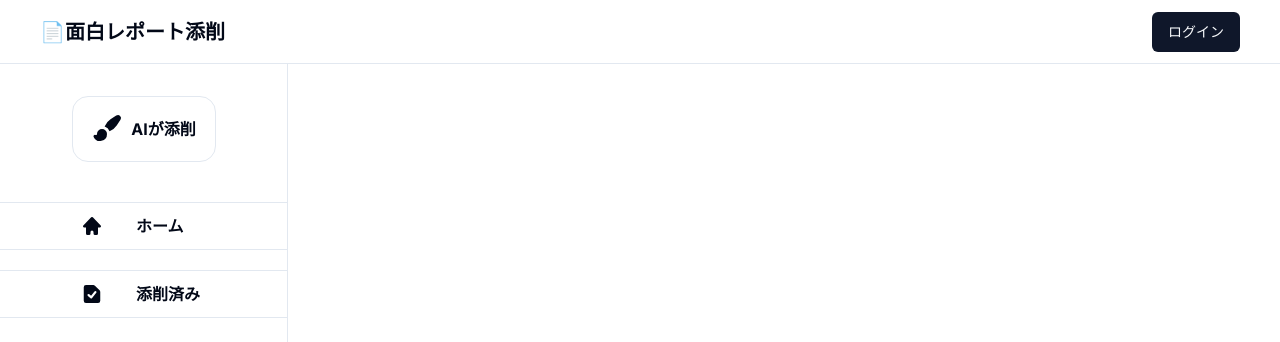
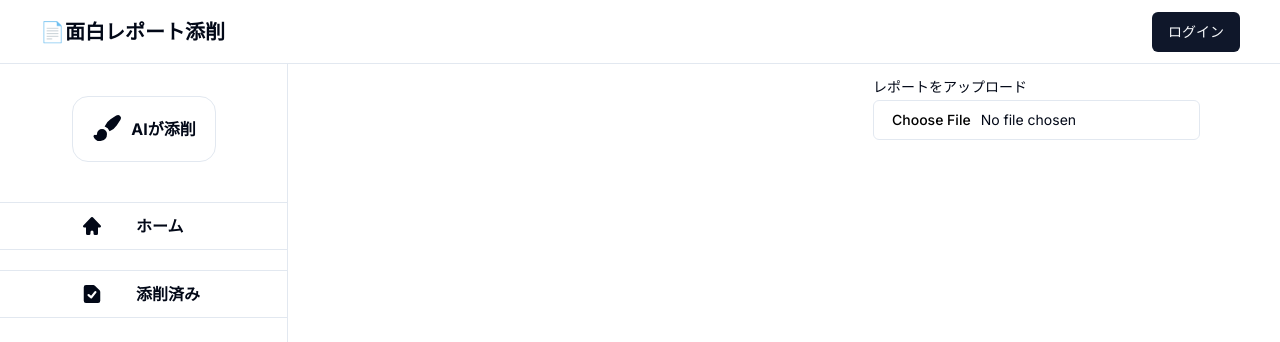
Before and after one commit to Moriyuki-S/report-correction, a Next.js app: page / in a window 1280 px wide. Shown: the top 342 px of the page. Built offline with nearby package versions, Linux system fonts and the light colour scheme; no server answers.

Commit message:
rename : file->reportにリネーム

```diff
--- a/src/app/page.tsx
+++ b/src/app/page.tsx
@@ -1,7 +1,10 @@
 import { Button } from "@/components/ui/button";
+import ReportUploadButton from "@/feature/report/components/ReportUploadInput";
 
 export default function Home() {
   return (
-    <Button>Hello World</Button>
+    <div className="fixed right-20 top-20">
+          <ReportUploadButton />
+    </div>
   );
 }
--- a/src/feature/report/repositories/save-repository.ts
+++ b/src/feature/report/repositories/save-repository.ts
@@ -1,6 +1,6 @@
 import { AuthUser } from "@/feature/auth/types/user";
-import { CorrectedFile } from "../types/file";
+import { CorrectedReport} from "../types/file";
 
 export interface ISaveCorrectDataRepository {
-    saveCorrectDataToDB: (user: AuthUser, report: CorrectedFile) => Promise<void>;
+    saveCorrectDataToDB: (user: AuthUser, report: CorrectedReport) => Promise<void>;
 }
--- a/src/feature/report/types/file.ts
+++ b/src/feature/report/types/file.ts
@@ -1,4 +1,4 @@
-export type CorrectedFile = {
+export type CorrectedReport = {
     name: string;
     correctedAt: Date;
     correctComment: string;
--- a/src/infra/firebase/db/user-files.ts
+++ b/src/infra/firebase/db/user-files.ts
@@ -1,10 +1,10 @@
 import { AuthUser } from "@/feature/auth/types/user";
-import { CorrectedFile, SavedCorrectData } from "@/feature/report/types/file";
+import { CorrectedReport, SavedCorrectData } from "@/feature/report/types/file";
 import { doc, setDoc } from "firebase/firestore";
 import { db } from "../config";
 import { ISaveCorrectDataRepository } from "@/feature/report/repositories/save-repository";
 
-const saveCorrectDataToDB = async (user: AuthUser, report: CorrectedFile): Promise<void> => {
+const saveCorrectDataToDB = async (user: AuthUser, report: CorrectedReport): Promise<void> => {
 
     const saveData: SavedCorrectData = {
         userId: user.id,
```
